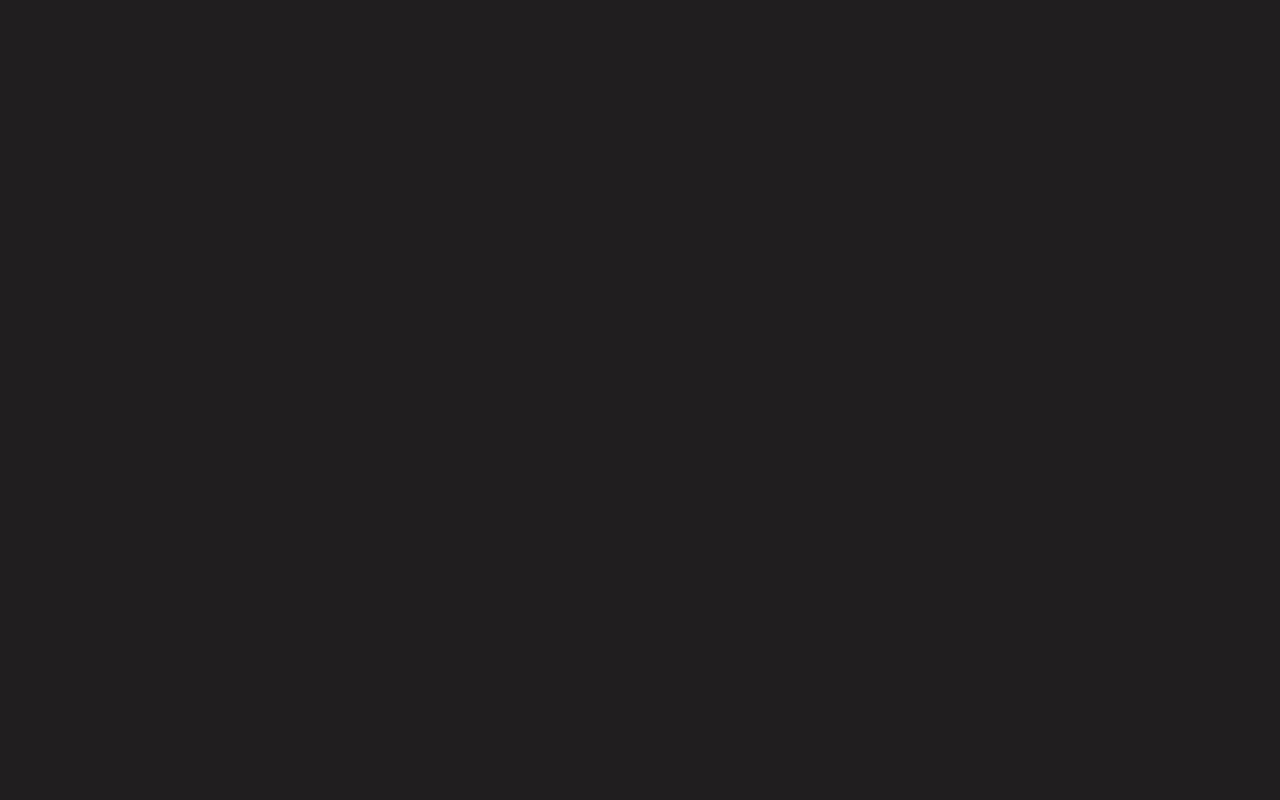
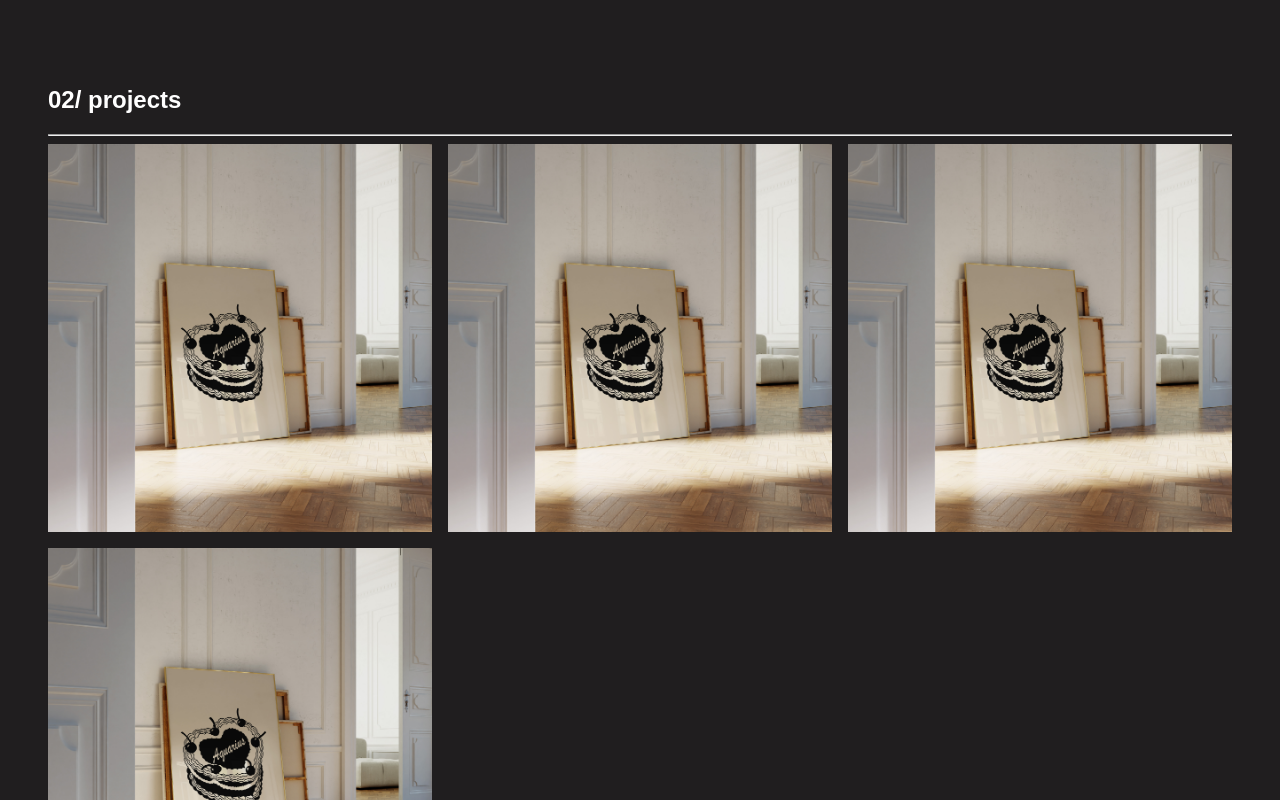
Before and after one commit to jmcushnie/portfolio-v3, a React (Create React App) app: page / in a window 1280 px wide. Shown: the part 1300-2100 px from the top of the page. Before the commit the page ends 1216 px from the top, so only its background shows below. Built offline with nearby package versions, Linux system fonts and the light colour scheme.

Commit message:
Project cards
created project component with project cards that show name and description and an image

```diff
--- a/src/App.css
+++ b/src/App.css
@@ -29,7 +29,7 @@ nav {
   justify-content: center;
   font-size: 6vw;
   text-align: center;
-  padding: 5vw;
+  padding: 4vw;
 }
 
 .about-section {
@@ -40,5 +40,58 @@ nav {
   font-size: 3vw;
   text-align: center;
   font-style: italic;
-  padding: rem;
+  padding: 4rem;
 }
+
+.project-section {
+  padding: 3rem;
+}
+
+.project-card {
+  background-color: #f5f5f5;
+  overflow: hidden;
+  display: flex;
+  flex-direction: column;
+  position: relative;
+  cursor: pointer;
+}
+
+.image-container {
+  flex: 1;
+  position: relative;
+  overflow: hidden;
+}
+
+.image-container img {
+  width: 100%;
+  height: 100%;
+  object-fit: cover;
+}
+
+.card-content {
+  padding: 1rem;
+  opacity: 0; /* Initially hidden */
+  transition: opacity 0.3s ease;
+  position: absolute;
+  top: 0;
+  left: 0;
+  width: 100%;
+  height: 100%;
+  background-color: rgba(0, 0, 0, 0.7);
+  display: flex;
+  flex-direction: column;
+  justify-content: center;
+  align-items: center;
+  text-align: center;
+  color: white;
+}
+
+.project-card:hover .card-content {
+  opacity: 1;
+}
+
+.project-cards-container {
+  display: grid;
+  grid-template-columns: repeat(auto-fill, minmax(300px, 1fr));
+  gap: 1rem;
+}
--- a/src/App.js
+++ b/src/App.js
@@ -4,6 +4,7 @@ import { gsap } from "gsap";
 import NavBar from "./components/navBar";
 import Hero from "./components/Hero";
 import About from "./components/About";
+import Projects from "./components/Projects";
 
 function App() {
   return (
@@ -11,6 +12,7 @@ function App() {
       <NavBar />
       <Hero />
       <About />
+      <Projects />
     </main>
   );
 }
--- /dev/null
+++ b/src/components/ProjectCard.js
@@ -0,0 +1,17 @@
+import React from "react";
+
+function ProjectCard(props) {
+  return (
+    <div className="project-card">
+      <div className="image-container">
+        <img src={props.imageSrc} alt={props.title} />
+      </div>
+      <div className="card-content">
+        <h3 className="title">{props.title}</h3>
+        <p className="description">{props.description}</p>
+      </div>
+    </div>
+  );
+}
+
+export default ProjectCard;
--- /dev/null
+++ b/src/components/Projects.js
@@ -0,0 +1,39 @@
+import React from "react";
+import ProjectCard from "./ProjectCard";
+
+function Projects() {
+  return (
+    <section>
+      <section className="project-section">
+        <div>
+          <h2>02/ projects</h2>
+          <hr className="line"></hr>
+        </div>
+        <div className="project-cards-container">
+          <ProjectCard
+            title="Project 1"
+            description="Description of Project 1."
+            imageSrc={require("../img/aqua mock 3.jpg")}
+          />
+          <ProjectCard
+            title="Project 2"
+            description="Description of Project 2."
+            imageSrc={require("../img/aqua mock 3.jpg")}
+          />
+          <ProjectCard
+            title="Project 2"
+            description="Description of Project 2."
+            imageSrc={require("../img/aqua mock 3.jpg")}
+          />
+          <ProjectCard
+            title="Project 2"
+            description="Description of Project 2."
+            imageSrc={require("../img/aqua mock 3.jpg")}
+          />
+        </div>
+      </section>
+    </section>
+  );
+}
+
+export default Projects;
```
Also changed, not shown: src/img/aqua mock 3.jpg (added).
